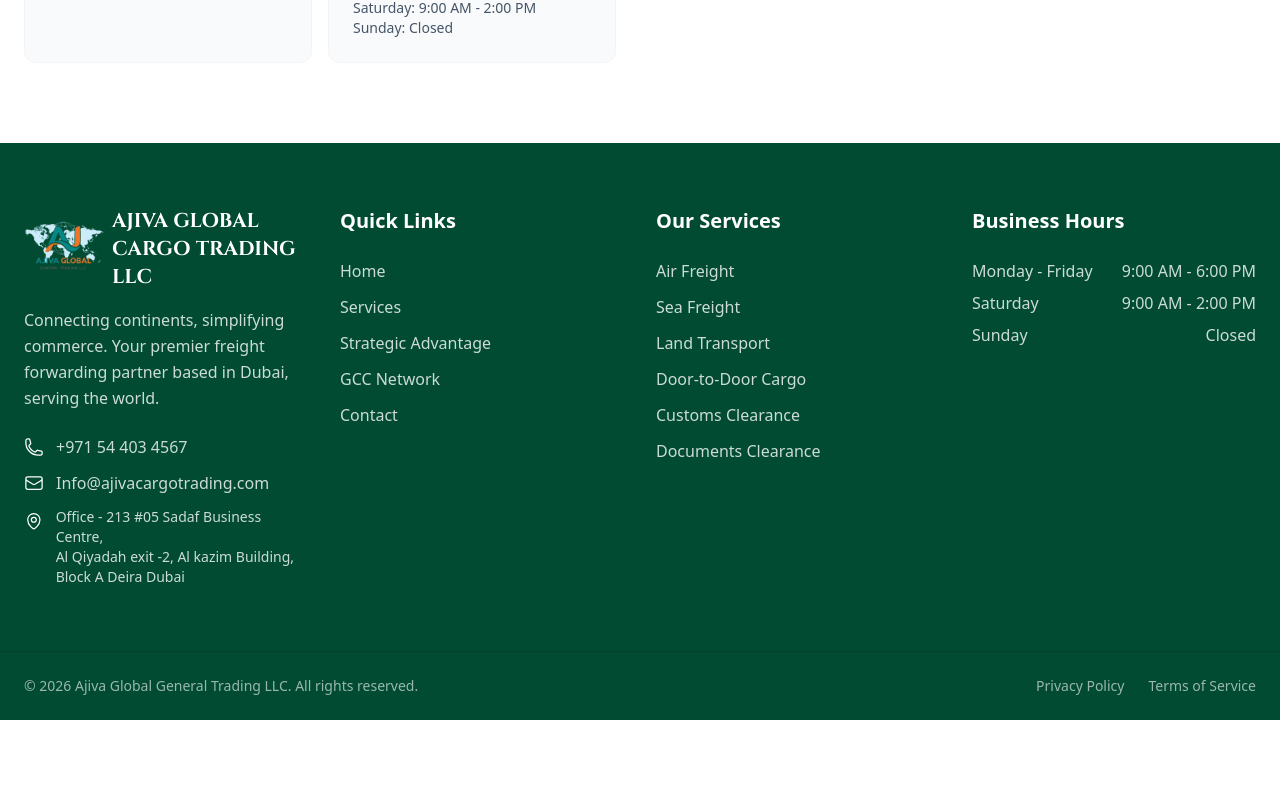
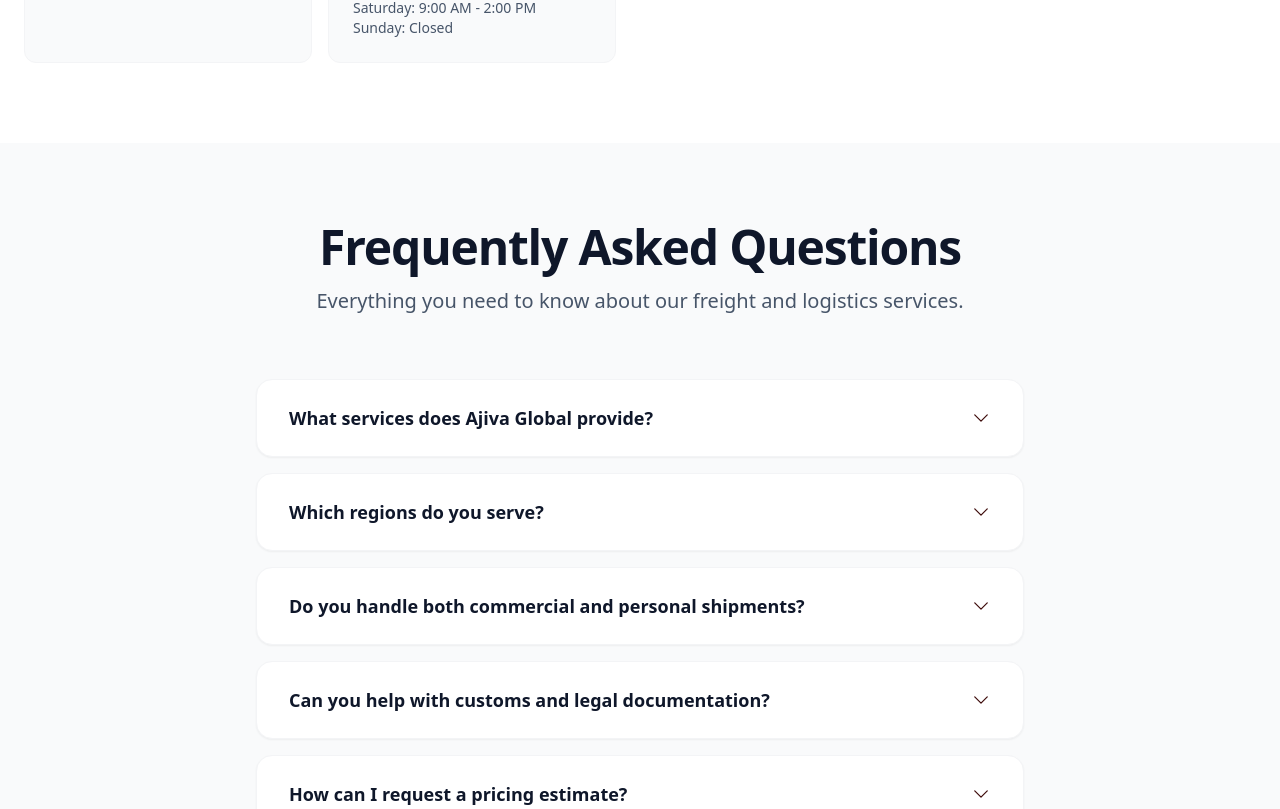
Before and after one commit to sabyasachi-arya/Pseudo_Webpage-, a React (Create React App) app: page / in a window 1280 px wide. Shown: the part 6871-7680 px from the top of the page. Before the commit the page ends 7591 px from the top, so only its background shows below. Built offline with nearby package versions, Linux system fonts and the light colour scheme.

Commit message:
Update MarketingHome.tsx

```diff
--- a/src/pages/MarketingHome.tsx
+++ b/src/pages/MarketingHome.tsx
@@ -5,6 +5,7 @@
 import StrategicAdvantage from '../components/StrategicAdvantage';
 import GCCNetwork from '../components/GCCNetwork';
 import Contact from '../components/Contact';
+import FAQ from '../components/FAQ';
 import Footer from '../components/Footer';
 
 export default function MarketingHome() {
@@ -16,6 +17,7 @@
       <StrategicAdvantage />
       <GCCNetwork />
       <Contact />
+      <FAQ />
       <Footer />
     </div>
   );
```
